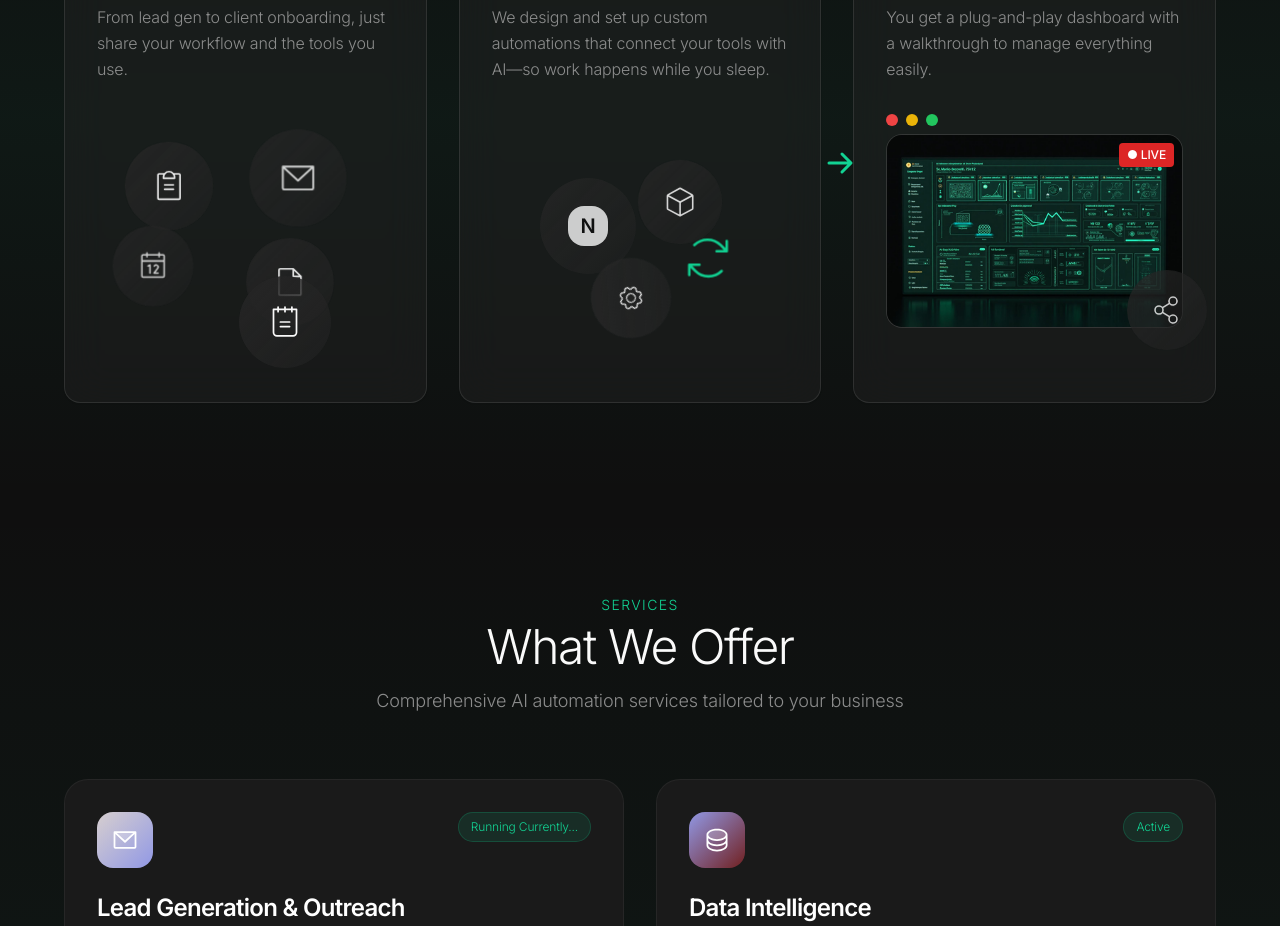
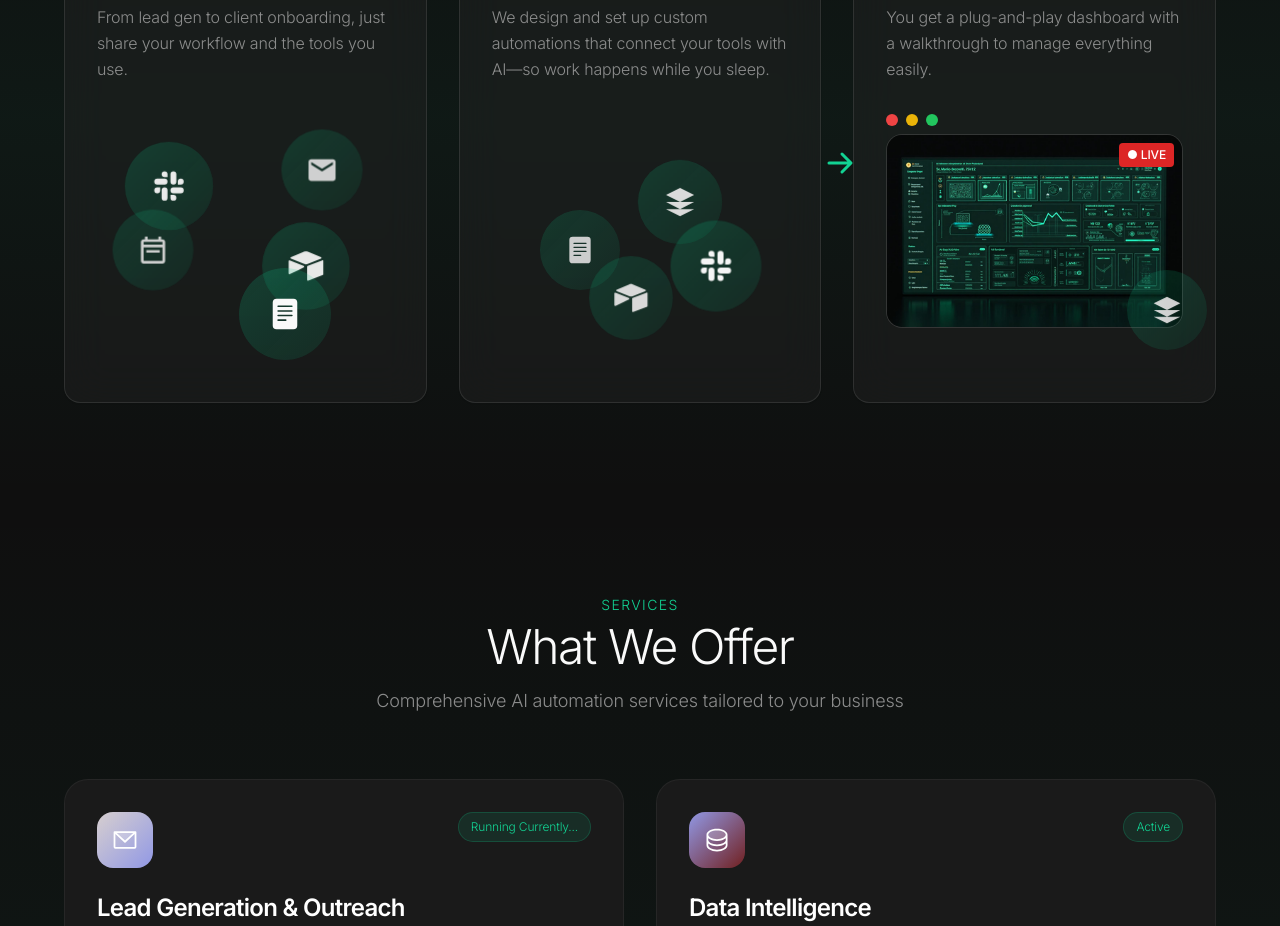
Before and after one commit to Guiltyme212/aiboostly-agent-nexus, a React (Vite) app: page / in a window 1280 px wide. Shown: the part 1980-2906 px from the top of the page. Built offline with nearby package versions, Linux system fonts and the light colour scheme; the HTML template or start-up script is replaced by a standard one.

Commit message:
Fix icon display in How It Works
Update icons in the "How It Works" section to use previously exported assets. Adjust layout to prevent icons from overlapping incorrectly.

```diff
--- a/src/components/HowItWorks.tsx
+++ b/src/components/HowItWorks.tsx
@@ -1,18 +1,43 @@
 import { Card } from "@/components/ui/card";
-import {
-  ClipboardText,
-  Gear,
-  RocketLaunch,
-  EnvelopeSimple,
-  Calendar,
-  File,
-  Notepad,
-  ArrowRight,
-  Cube,
-  ArrowsClockwise,
-  ShareNetwork
-} from "@phosphor-icons/react";
+import { ArrowRight } from "@phosphor-icons/react";
 import heroDashboard from "@/assets/hero-dashboard.jpg";
+
+// Tool Icon Components
+const SlackIcon = () => (
+  <svg viewBox="0 0 24 24" fill="currentColor" className="w-8 h-8">
+    <path d="M6 15a2 2 0 01-2 2 2 2 0 01-2-2 2 2 0 012-2h2v2zm1 0a2 2 0 012-2 2 2 0 012 2v5a2 2 0 01-2 2 2 2 0 01-2-2v-5zM9 6a2 2 0 01-2-2 2 2 0 012-2 2 2 0 012 2v2H9zm0 1a2 2 0 012 2 2 2 0 01-2 2H4a2 2 0 01-2-2 2 2 0 012-2h5zm9 2a2 2 0 012-2 2 2 0 012 2 2 2 0 01-2 2h-2V9zm-1 0a2 2 0 01-2 2 2 2 0 01-2-2V4a2 2 0 012-2 2 2 0 012 2v5zm-2 9a2 2 0 012 2 2 2 0 01-2 2 2 2 0 01-2-2v-2h2zm0-1a2 2 0 01-2-2 2 2 0 012-2h5a2 2 0 012 2 2 2 0 01-2 2h-5z"/>
+  </svg>
+);
+
+const NotionIcon = () => (
+  <svg viewBox="0 0 24 24" fill="currentColor" className="w-8 h-8">
+    <path d="M4 4.5A2.5 2.5 0 016.5 2h11A2.5 2.5 0 0120 4.5v15a2.5 2.5 0 01-2.5 2.5h-11A2.5 2.5 0 014 19.5v-15zm3.5 2a.5.5 0 000 1h9a.5.5 0 000-1h-9zm0 3a.5.5 0 000 1h9a.5.5 0 000-1h-9zm0 3a.5.5 0 000 1h9a.5.5 0 000-1h-9zm0 3a.5.5 0 000 1h5a.5.5 0 000-1h-5z"/>
+  </svg>
+);
+
+const GmailIcon = () => (
+  <svg viewBox="0 0 24 24" fill="currentColor" className="w-8 h-8">
+    <path d="M20 4H4c-1.1 0-2 .9-2 2v12c0 1.1.9 2 2 2h16c1.1 0 2-.9 2-2V6c0-1.1-.9-2-2-2zm0 4l-8 5-8-5V6l8 5 8-5v2z"/>
+  </svg>
+);
+
+const CalendarIcon = () => (
+  <svg viewBox="0 0 24 24" fill="currentColor" className="w-8 h-8">
+    <path d="M19 4h-1V2h-2v2H8V2H6v2H5c-1.1 0-2 .9-2 2v14c0 1.1.9 2 2 2h14c1.1 0 2-.9 2-2V6c0-1.1-.9-2-2-2zm0 16H5V10h14v10zM5 8V6h14v2H5zm2 4h10v2H7v-2z"/>
+  </svg>
+);
+
+const AirtableIcon = () => (
+  <svg viewBox="0 0 54.75 45.776" fill="currentColor" className="w-8 h-8">
+    <path d="M 27.357 0 C 26.367 0 25.372 0.196 24.437 0.586 L 4.058 9.013 C 2.911 9.488 2.941 11.085 4.086 11.559 L 24.576 19.676 C 26.371 20.404 28.379 20.404 30.174 19.676 L 50.664 11.559 C 51.812 11.112 51.812 9.488 50.692 9.013 L 30.258 0.586 C 29.34 0.198 28.354 -0.001 27.357 0 Z M 53.381 13.893 C 53.207 13.894 53.035 13.929 52.875 13.995 L 30.035 22.84 C 29.512 23.054 29.17 23.562 29.168 24.127 L 29.168 44.421 C 29.172 44.872 29.399 45.291 29.773 45.543 C 30.147 45.795 30.622 45.846 31.041 45.68 L 53.883 36.806 C 54.408 36.611 54.754 36.108 54.75 35.549 L 54.75 15.255 C 54.745 14.502 54.134 13.895 53.381 13.895 Z M 1.542 13.982 C 1.133 13.967 0.736 14.124 0.447 14.415 C 0.196 14.668 0 14.974 0 15.339 L 0 34.399 C 0 35.407 1.175 36.08 2.071 35.631 L 16.375 28.773 L 17.075 28.438 L 23.848 25.162 C 24.911 24.66 24.829 23.091 23.709 22.671 L 2.014 14.08 C 1.865 14.017 1.704 13.983 1.542 13.98 Z"/>
+  </svg>
+);
+
+const ZapierIcon = () => (
+  <svg viewBox="0 0 24 24" fill="currentColor" className="w-8 h-8">
+    <path d="M12 2L2 7l10 5 10-5-10-5zM2 17l10 5 10-5M2 12l10 5 10-5"/>
+  </svg>
+);
 
 const HowItWorks = () => {
   return (
@@ -39,59 +64,59 @@ const HowItWorks = () => {
 
             {/* Icon Bubbles - Animated */}
             <div className="relative h-64 mt-8 overflow-hidden">
-              {/* List Icon */}
+              {/* Slack Icon */}
               <div
-                className="absolute top-8 left-8 w-20 h-20 rounded-full bg-gradient-to-br from-secondary to-secondary/50 flex items-center justify-center"
+                className="absolute top-8 left-8 w-20 h-20 rounded-full bg-gradient-to-br from-primary/20 to-primary/10 flex items-center justify-center"
                 style={{
                   animation: "zoomPulse 3s ease-in-out infinite",
                   animationDelay: "0s"
                 }}
               >
-                <ClipboardText size={32} weight="light" className="text-foreground" />
+                <SlackIcon />
               </div>
 
-              {/* Email Icon */}
+              {/* Gmail Icon */}
               <div
-                className="absolute top-4 right-12 w-24 h-24 rounded-full bg-gradient-to-br from-secondary to-secondary/50 flex items-center justify-center"
+                className="absolute top-4 right-8 w-20 h-20 rounded-full bg-gradient-to-br from-primary/20 to-primary/10 flex items-center justify-center"
                 style={{
                   animation: "zoomPulse 3s ease-in-out infinite",
                   animationDelay: "0.6s"
                 }}
               >
-                <EnvelopeSimple size={40} weight="light" className="text-foreground" />
+                <GmailIcon />
               </div>
 
               {/* Calendar Icon */}
               <div
-                className="absolute bottom-16 left-4 w-20 h-20 rounded-full bg-gradient-to-br from-secondary to-secondary/50 flex items-center justify-center"
+                className="absolute bottom-20 left-4 w-20 h-20 rounded-full bg-gradient-to-br from-primary/20 to-primary/10 flex items-center justify-center"
                 style={{
                   animation: "zoomPulse 3s ease-in-out infinite",
                   animationDelay: "1.2s"
                 }}
               >
-                <Calendar size={32} weight="light" className="text-foreground" />
+                <CalendarIcon />
               </div>
 
-              {/* File Icon */}
+              {/* Airtable Icon */}
               <div
-                className="absolute bottom-12 right-16 w-20 h-20 rounded-full bg-gradient-to-br from-secondary to-secondary/50 flex items-center justify-center"
+                className="absolute bottom-16 right-12 w-20 h-20 rounded-full bg-gradient-to-br from-primary/20 to-primary/10 flex items-center justify-center"
                 style={{
                   animation: "zoomPulse 3s ease-in-out infinite",
                   animationDelay: "1.8s"
                 }}
               >
-                <File size={32} weight="light" className="text-foreground" />
+                <AirtableIcon />
               </div>
 
-              {/* Notepad Icon */}
+              {/* Notion Icon */}
               <div
-                className="absolute bottom-2 left-1/2 -translate-x-1/2 w-20 h-20 rounded-full bg-gradient-to-br from-secondary to-secondary/50 flex items-center justify-center"
+                className="absolute bottom-4 left-1/2 -translate-x-1/2 w-20 h-20 rounded-full bg-gradient-to-br from-primary/20 to-primary/10 flex items-center justify-center"
                 style={{
                   animation: "zoomPulse 3s ease-in-out infinite",
                   animationDelay: "2.4s"
                 }}
               >
-                <Notepad size={32} weight="light" className="text-foreground" />
+                <NotionIcon />
               </div>
             </div>
           </Card>
@@ -121,50 +146,48 @@ const HowItWorks = () => {
 
             {/* Icon Bubbles - Animated */}
             <div className="relative h-64 mt-8 overflow-hidden">
-              {/* 3D Cube Icon */}
+              {/* Zapier Icon - Top Center */}
               <div
-                className="absolute top-12 left-1/2 -translate-x-1/2 w-20 h-20 rounded-full bg-gradient-to-br from-secondary to-secondary/50 flex items-center justify-center"
+                className="absolute top-12 left-1/2 -translate-x-1/2 w-20 h-20 rounded-full bg-gradient-to-br from-primary/20 to-primary/10 flex items-center justify-center"
                 style={{
                   animation: "zoomPulse 3s ease-in-out infinite",
                   animationDelay: "0.3s"
                 }}
               >
-                <Cube size={32} weight="light" className="text-foreground" />
+                <ZapierIcon />
               </div>
 
-              {/* Notion-style Icon */}
+              {/* Notion Icon - Bottom Left */}
               <div
-                className="absolute bottom-24 left-12 w-24 h-24 rounded-full bg-gradient-to-br from-secondary to-secondary/50 flex items-center justify-center"
+                className="absolute bottom-20 left-12 w-20 h-20 rounded-full bg-gradient-to-br from-primary/20 to-primary/10 flex items-center justify-center"
                 style={{
                   animation: "zoomPulse 3s ease-in-out infinite",
                   animationDelay: "0.9s"
                 }}
               >
-                <div className="w-10 h-10 bg-foreground rounded-lg flex items-center justify-center">
-                  <span className="text-background font-bold text-xl">N</span>
-                </div>
+                <NotionIcon />
               </div>
 
-              {/* Gear/Settings Icon */}
+              {/* Airtable Icon - Bottom Center */}
               <div
-                className="absolute bottom-8 left-1/3 w-20 h-20 rounded-full bg-gradient-to-br from-secondary to-secondary/50 flex items-center justify-center"
+                className="absolute bottom-8 left-1/3 w-20 h-20 rounded-full bg-gradient-to-br from-primary/20 to-primary/10 flex items-center justify-center"
                 style={{
-                  animation: "zoomPulse 3s ease-in-out infinite, spin 8s linear infinite",
-                  animationDelay: "1.5s, 0s"
+                  animation: "zoomPulse 3s ease-in-out infinite",
+                  animationDelay: "1.5s"
                 }}
               >
-                <Gear size={28} weight="light" className="text-foreground" />
+                <AirtableIcon />
               </div>
 
-              {/* Refresh/Automation Arrow */}
+              {/* Slack Icon - Bottom Right */}
               <div
-                className="absolute bottom-16 right-8 w-24 h-24 rounded-full flex items-center justify-center"
+                className="absolute bottom-16 right-8 w-20 h-20 rounded-full bg-gradient-to-br from-primary/20 to-primary/10 flex items-center justify-center"
                 style={{
                   animation: "zoomPulse 3s ease-in-out infinite",
                   animationDelay: "2.1s"
                 }}
               >
-                <ArrowsClockwise size={48} weight="light" className="text-primary" />
+                <SlackIcon />
               </div>
             </div>
           </Card>
@@ -214,15 +237,15 @@ const HowItWorks = () => {
                 />
               </div>
 
-              {/* Share Network Icon Bubble */}
+              {/* Zapier Icon Bubble */}
               <div
-                className="absolute -bottom-6 -right-6 w-20 h-20 rounded-full bg-gradient-to-br from-secondary to-secondary/50 flex items-center justify-center"
+                className="absolute -bottom-6 -right-6 w-20 h-20 rounded-full bg-gradient-to-br from-primary/20 to-primary/10 flex items-center justify-center"
                 style={{
                   animation: "zoomPulse 3s ease-in-out infinite, float 6s ease-in-out infinite",
                   animationDelay: "0.5s, 0s"
                 }}
               >
-                <ShareNetwork size={32} weight="light" className="text-foreground" />
+                <ZapierIcon />
               </div>
             </div>
           </Card>
```
